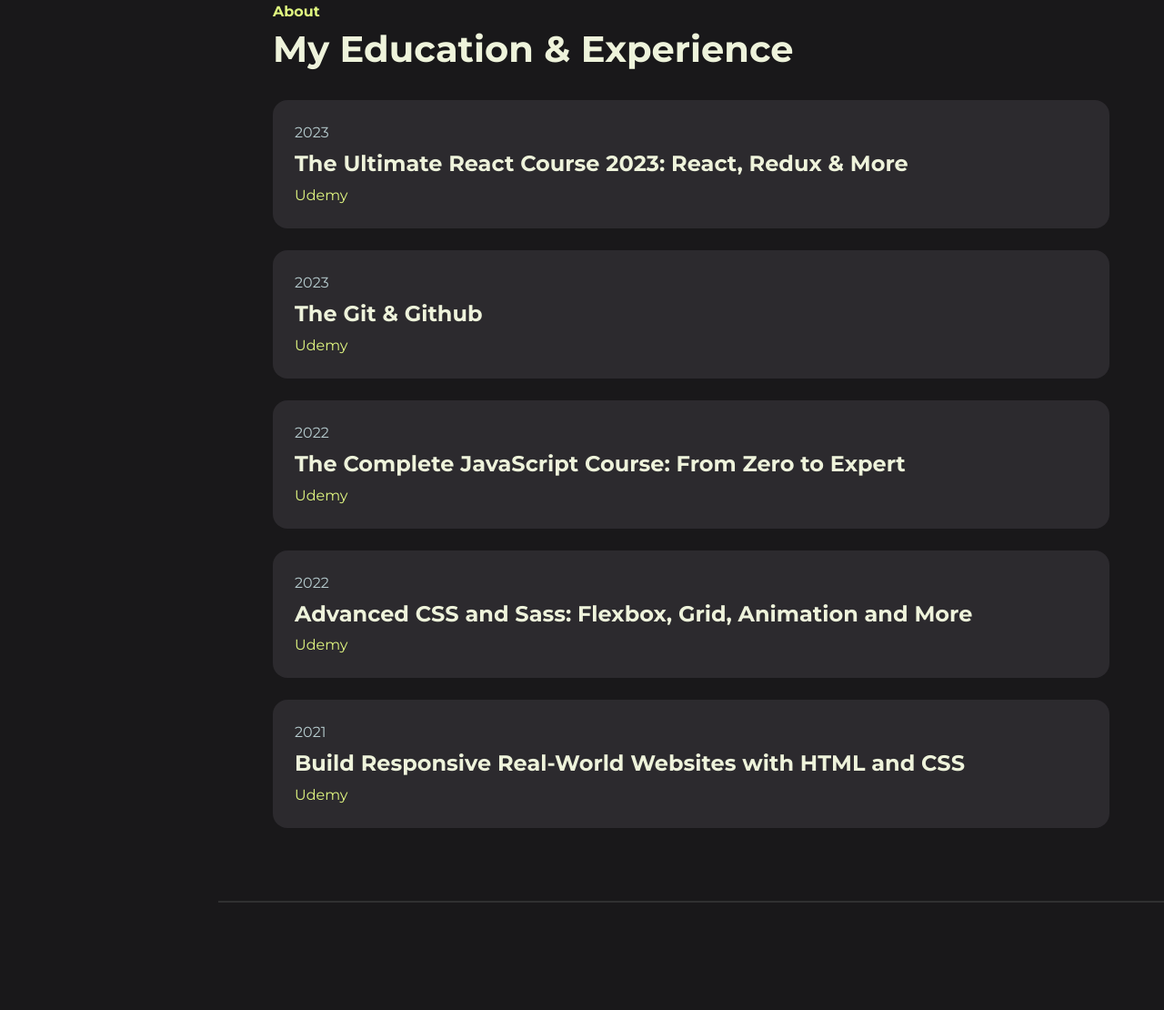
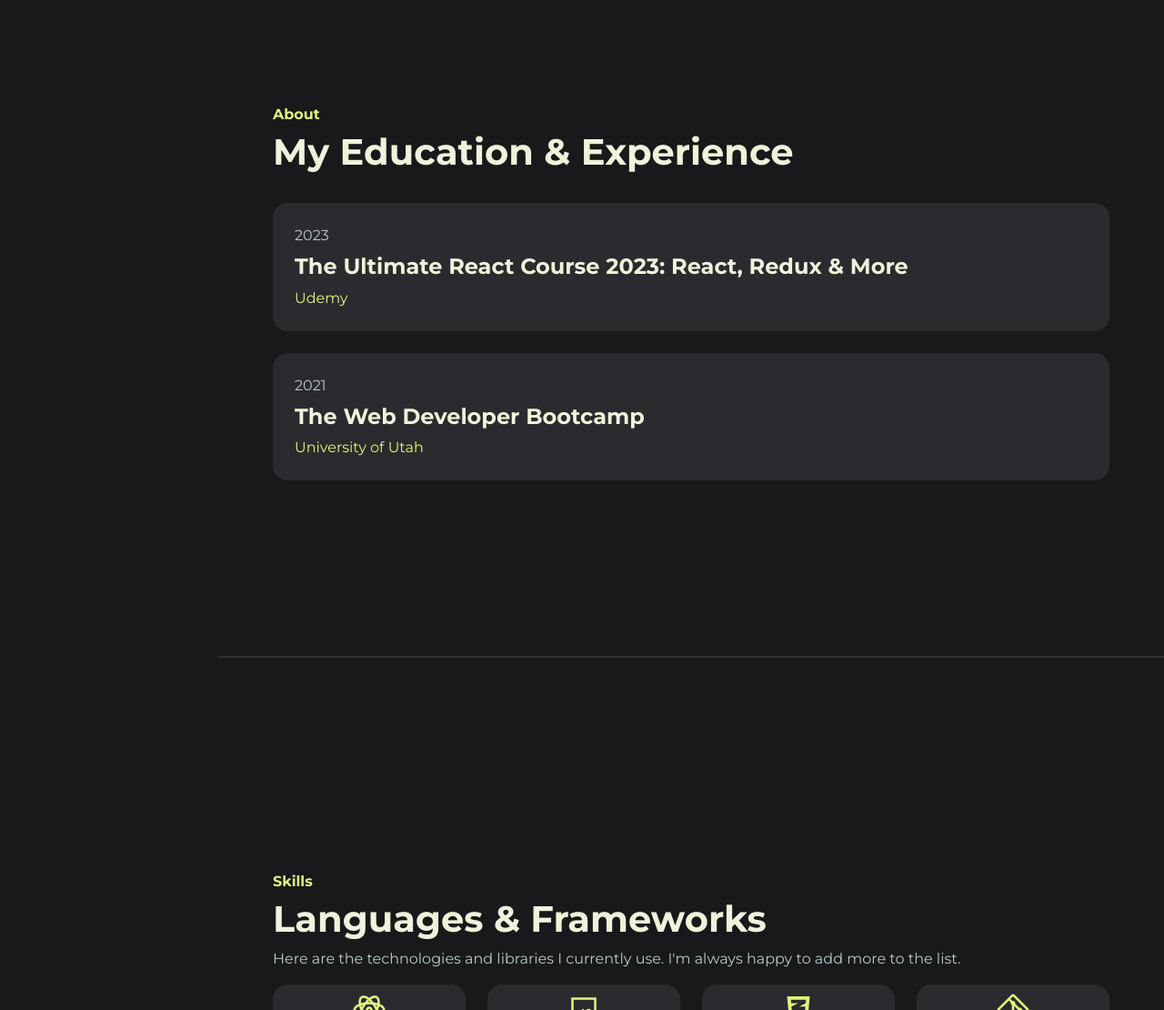
Before and after one commit to katyaisbell/portfolio, a plain HTML site: page index.html in a window 1280 px wide. Shown: the part 877-1987 px from the top of the page at 91% size. Drawn offline with Linux system fonts and the light colour scheme.

Commit message:
add education

```diff
--- a/index.html
+++ b/index.html
@@ -92,9 +92,9 @@
 
                    <div class="col-12" data-aos="fade-up" data-aos-delay="400">
                         <div class="bg-base p-4 rounded-4 shadow-effect" >
-                            <p class="mb-2">2023</p>
-                            <h4>The Git & Github</h4>
-                        <p class="text-brand mb-0">Udemy</p>
+                            <p class="mb-2">2021</p>
+                            <h4>The Web Developer Bootcamp</h4>
+                        <p class="text-brand mb-0">University of Utah</p>
                         </div>
                    </div>
 
@@ -106,29 +106,29 @@
                         </div>
                     </div> -->
 
-                    <div class="col-12" data-aos="fade-up" data-aos-delay="600">
+                    <!-- <div class="col-12" data-aos="fade-up" data-aos-delay="600">
                         <div class="bg-base p-4 rounded-4 shadow-effect" >
-                              <p class="mb-2">2022</p>
+                              <p class="mb-2">2013</p>
                               <h4>The Complete JavaScript Course: From Zero to Expert</h4>
                               <p class="text-brand mb-0">Udemy</p>
                         </div>
-                    </div>
+                    </div> -->
 
-                    <div class="col-12" data-aos="fade-up" data-aos-delay="700">
+                    <!-- <div class="col-12" data-aos="fade-up" data-aos-delay="700">
                         <div class="bg-base p-4 rounded-4 shadow-effect" >
                             <p class="mb-2">2022</p>
                             <h4>Advanced CSS and Sass: Flexbox, Grid, Animation and More</h4>
                             <p class="text-brand mb-0">Udemy</p>
                         </div>
-                    </div>
+                    </div> -->
 
-                    <div class="col-12" data-aos="fade-up" data-aos-delay="800">
+                    <!-- <div class="col-12" data-aos="fade-up" data-aos-delay="800">
                         <div class="bg-base p-4 rounded-4 shadow-effect" >
                               <p class="mb-2">2021</p>
                               <h4>Build Responsive Real-World Websites with HTML and CSS</h4>
                               <p class="text-brand mb-0">Udemy</p>
                         </div>
-                    </div>
+                    </div> -->
 
 
                 </div>
```
